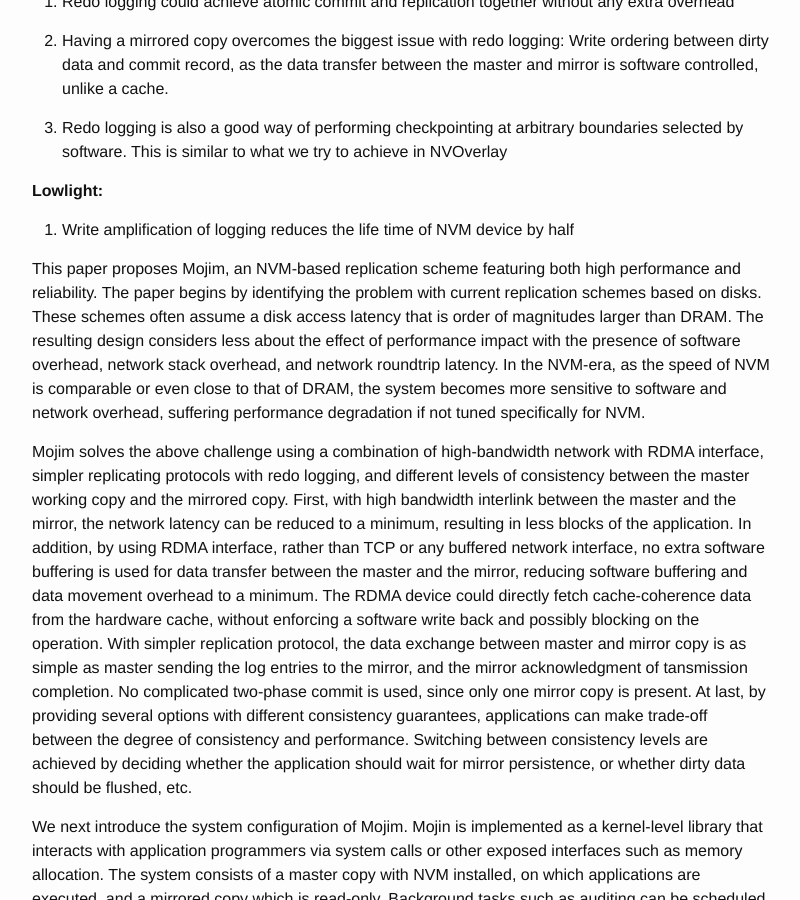
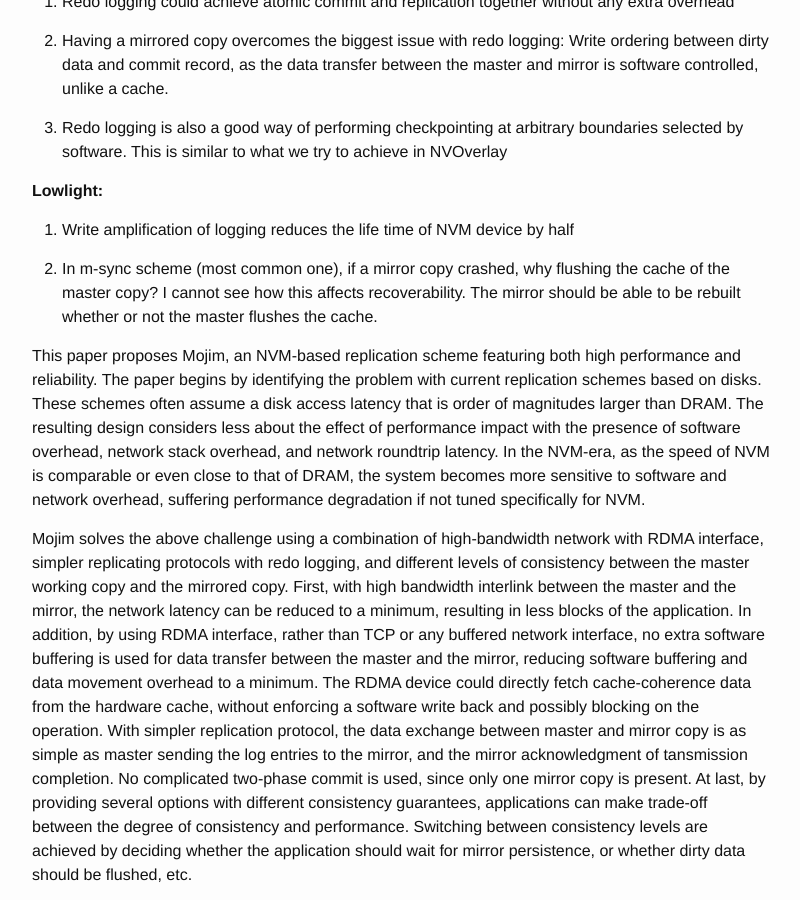
Before and after one commit to wangziqi2013/wangziqi2013.github.io, a Jekyll site: the page built from _posts/2020-06-22-mojim.markdown, in a window 1280 px wide and 900 px high, scrolled down 541 px. Shown: the whole window, without its empty margins (238-1038 px from the left). Built offline with Jekyll 4.4.1, drawn with Linux system fonts in a browser that asks for light colours.

Commit message:
Adding lowlight

```diff
--- a/_posts/2020-06-22-mojim.markdown
+++ b/_posts/2020-06-22-mojim.markdown
@@ -26,6 +26,9 @@ version_mgmt:
 **Lowlight:**
 
 1. Write amplification of logging reduces the life time of NVM device by half
+
+2. In m-sync scheme (most common one), if a mirror copy crashed, why flushing the cache of the master copy? I cannot
+   see how this affects recoverability. The mirror should be able to be rebuilt whether or not the master flushes the cache.
 
 This paper proposes Mojim, an NVM-based replication scheme featuring both high performance and reliability. The paper begins
 by identifying the problem with current replication schemes based on disks. These schemes often assume a disk access latency
```
